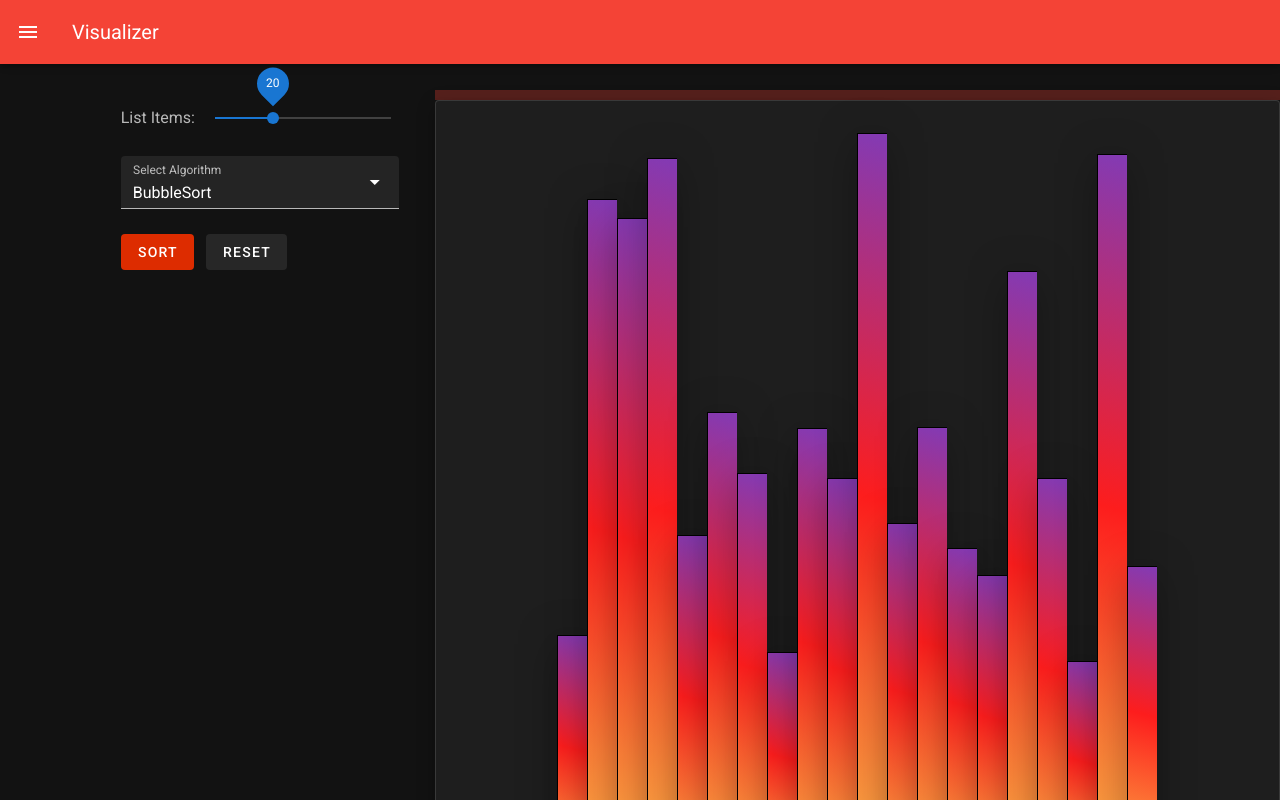
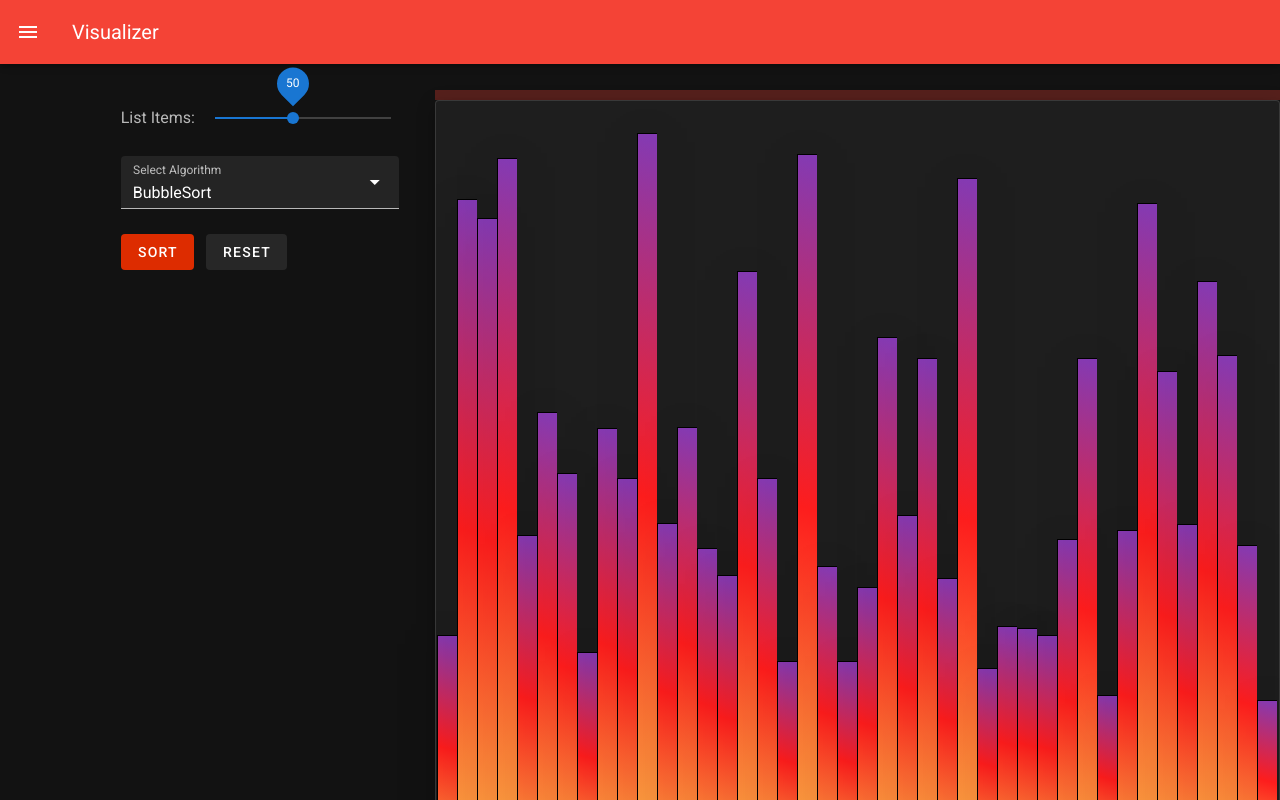
Before and after one commit to saptarshis3112/visualizer, a Nuxt app: page / in a window 1280 px wide. Shown: the top 800 px of the page. Built offline with nearby package versions, Linux system fonts and the light colour scheme.

Commit message:
changed color algorithm

```diff
--- a/components/navbar.vue
+++ b/components/navbar.vue
@@ -1,9 +1,11 @@
 <template>
-  <v-app-bar color="red">
-    <v-app-bar-nav-icon></v-app-bar-nav-icon>
-    <v-toolbar-title>Visualizer</v-toolbar-title>
-    <v-spacer></v-spacer>
-  </v-app-bar>
+  <div>
+    <v-app-bar color="red">
+      <v-app-bar-nav-icon></v-app-bar-nav-icon>
+      <v-toolbar-title>Visualizer</v-toolbar-title>
+      <v-spacer></v-spacer>
+    </v-app-bar>
+  </div>
 </template>
 
 <script>
--- a/layouts/default.vue
+++ b/layouts/default.vue
@@ -1,10 +1,15 @@
 <template>
   <v-app dark>
+    <Navbar />
     <nuxt />
   </v-app>
 </template>
 
 <script>
+import Navbar from "../components/navbar";
 export default {
+  components: {
+    Navbar,
+  },
 };
 </script>
--- a/pages/index.vue
+++ b/pages/index.vue
@@ -1,6 +1,5 @@
 <template>
   <div>
-    <Navbar />
     <div class="row" style="padding-top: 2%">
       <div class="offset-lg-1"></div>
       <div class="col-lg-3">
@@ -8,7 +7,7 @@
           <v-row>
             <v-col cols="12">
               <v-slider
-                max="40"
+                max="100"
                 min="10"
                 label="List Items: "
                 v-model="size"
@@ -40,8 +39,11 @@
           <div class="my-8">
             <span v-for="(item, key) of items" :key="key">
               <div
-                class="bar bar-unsorted"
-                :style="{ height: `${barHeight * item}px` }"
+                :class="item.barClass"
+                :style="{
+                  height: `${barHeight * item.num}px`,
+                  width: `${barWidth}px`,
+                }"
               ></div>
             </span>
           </div>
@@ -52,83 +54,88 @@
 </template>
 
 <script>
-import Navbar from "../components/navbar";
 
 export default {
-  components: {
-    Navbar,
-  },
 
   data() {
     return {
-      size: 20,
-      items: [],
-      algorithm_type: ["MergeSort", "QuickSort", "HeapSort", "BubbleSort"],
-      sort_name: "BubbleSort",
-      loading: false,
-      tempArray: [],
+      size: 50,
+      barWidth: 20,
       currentTempIndex: 0,
       barHeight: 1.5,
       progress: 0,
+
+      algorithm_type: ["MergeSort", "QuickSort", "HeapSort", "BubbleSort"],
+      sort_name: "BubbleSort",
+
+      items: [],
+      transitions: [],
+      ranges: [],
+
+      loading: false,
     };
   },
 
   methods: {
-    async do_sort_bubble() {
-      this.transitions = [];
-
-      this.tempArray = [...this.items];
-
-      for (let i = 0; i < this.tempArray.length; i++) {
-        for (let j = 0; j < this.tempArray.length - 1; j++) {
-          if (this.tempArray[j] > this.tempArray[j + 1]) {
-            let rows = [this.tempArray[j], this.tempArray[j + 1]];
-            this.tempArray.splice(j, 2, rows[1], rows[0]);
-            this.transitions.push([j, j + 1]);
+    async do_sort_bubble(list) {
+      for (let i = 0; i < list.length; i++) {
+        for (let j = 0; j < list.length - 1; j++) {
+          if (list[j] > list[j + 1]) {
+            let temp = list[j + 1];
+            list[j + 1] = list[j];
+            list[j] = temp;
+            this.ranges.push([j, j + 1]);
+            this.transitions.push([...list]);
           }
         }
       }
 
-      return Promise.resolve();
+      this.ranges.push([-1, -1]);
+      this.transitions.push([...list]);
     },
 
-    async colorArrays() {
-      for (let i = 0; i < this.transitions.length; i++) {
-        setTimeout(() => {
-          this.currentTempIndex = i;
+    partition(items, start, end) {
+      let i = start - 1,
+        pivot = items[end];
 
-          let bar = document.getElementsByClassName("bar");
-          let [first, second] = this.transitions[i];
-          let firstBar = bar[first];
-          let secondBar = bar[second];
+      for (let j = start; j < end; j++) {
+        if (items[j] <= pivot) {
+          i++;
+          // swap i & j
+          let temp = items[i];
+          items[i] = items[j];
+          items[j] = temp;
+        }
+      }
 
-          firstBar.style.height = this.tempArray[first] * this.barHeight + "px";
-          secondBar.style.height =
-            this.tempArray[second] * this.barHeight + "px";
+      // swap end with i+1
+      let temp = items[i + 1];
+      items[i + 1] = items[end];
+      items[end] = temp;
 
-          firstBar.className = "bar bar-sorted";
-          secondBar.className = "bar bar-sorted";
+      this.ranges.push([start, end]);
+      this.transitions.push([...items]);
 
-          if (i == this.transitions.length - 1) {
-            this.loading = false;
-            this.clearBars("SORT");
-          }
-        }, 50 * i);
+      return i + 1;
+    },
+
+    async do_sort_quick(list, start, end) {
+      if (start < end) {
+        let pi = await this.partition(list, start, end);
+        await this.do_sort_quick(list, start, pi - 1);
+        await this.do_sort_quick(list, pi + 1, end);
       }
     },
 
-    async clearBars(type) {
-      let className;
-      if (type == "SORT") {
-        className = "bar bar-sorted";
-      } else {
-        className = "bar bar-unsorted";
-      }
+    clearBars(type) {
+      let className = type == "SORT" ? "bar bar-sorted" : "bar bar-unsorted";
 
-      let bars = document.getElementsByClassName("bar");
-      for (let i = 0; i < bars.length; i++) {
-        bars[i].className = className;
-      }
+      this.items = this.items.map((item) => {
+        return {
+          ...item,
+          barClass: className,
+        };
+      });
     },
 
     random(min, max) {
@@ -136,32 +143,61 @@ export default {
     },
 
     createList() {
-      this.items = new Array(this.size)
-        .fill(null)
-        .map(() => this.random(100, 500));
+      this.items = new Array(this.size).fill(null).map(() => {
+        return {
+          num: this.random(100, 500),
+          barClass: "bar bar-unsorted",
+        };
+      });
     },
 
     async sort() {
       this.progress = 0;
       this.loading = true;
 
+      let list = this.items.map((item) => item.num);
+
       switch (this.sort_name) {
         case "BubbleSort":
-          await this.do_sort_bubble();
-          this.colorArrays();
+          await this.do_sort_bubble(list);
+          break;
+
+        case "QuickSort":
+          await this.do_sort_quick(list, 0, list.length - 1);
           break;
 
         default:
           break;
       }
+
+      for (let i = 0; i < this.transitions.length; i++) {
+        setTimeout(() => {
+          this.currentTempIndex = i;
+
+          let start = this.ranges[i][0],
+            end = this.ranges[i][1];
+          this.items = [...this.transitions[i]].map((item, index) => {
+            if (index >= start && index < end) {
+              return { num: item, barClass: "bar bar-sorting" };
+            } else {
+              return { num: item, barClass: "bar bar-unsorted" };
+            }
+          });
+
+          if (i == this.transitions.length - 1) {
+            this.loading = false;
+            this.clearBars("SORT");
+          }
+        }, i * 500);
+      }
     },
 
     reset() {
       this.loading = false;
+      this.ranges = [];
+      this.transitions = [];
+      this.items = [];
       this.clearBars("UNSORT");
-      this.items = [];
-      this.tempArray = [];
-      this.transitions = [];
       this.createList();
       this.progress = 0;
     },
@@ -172,7 +208,34 @@ export default {
   },
 
   watch: {
-    size: function () {
+
+    size: function (val) {
+      switch (true) {
+        case val <= 100 && val >= 70:
+          this.barWidth = 10;
+          break;
+
+        case val < 70 && val >= 50:
+          this.barWidth = 15;
+          break;
+
+        case val < 50 && val >= 30:
+          this.barWidth = 20;
+          break;
+
+        case val < 30 && val >= 20:
+          this.barWidth = 25;
+          break;
+
+        case val < 20 && val >= 10:
+          this.barWidth = 30;
+          break;
+
+        default:
+          this.barWidth = 10;
+          break;
+      }
+
       this.reset();
     },
 
@@ -187,7 +250,6 @@ export default {
 
 <style scoped>
 .bar {
-  width: 30px;
   border-left: 1px solid black;
   border-bottom: 1px solid black;
   border-top: 1px solid black;
@@ -214,4 +276,14 @@ export default {
     rgba(252, 176, 69, 1) 100%
   );
 }
+
+.bar-sorting {
+  background: rgb(58, 118, 180);
+  background: linear-gradient(
+    195deg,
+    rgba(58, 118, 180, 1) 0%,
+    rgba(29, 56, 253, 1) 14%,
+    rgba(255, 0, 155, 1) 100%
+  );
+}
 </style>
```
